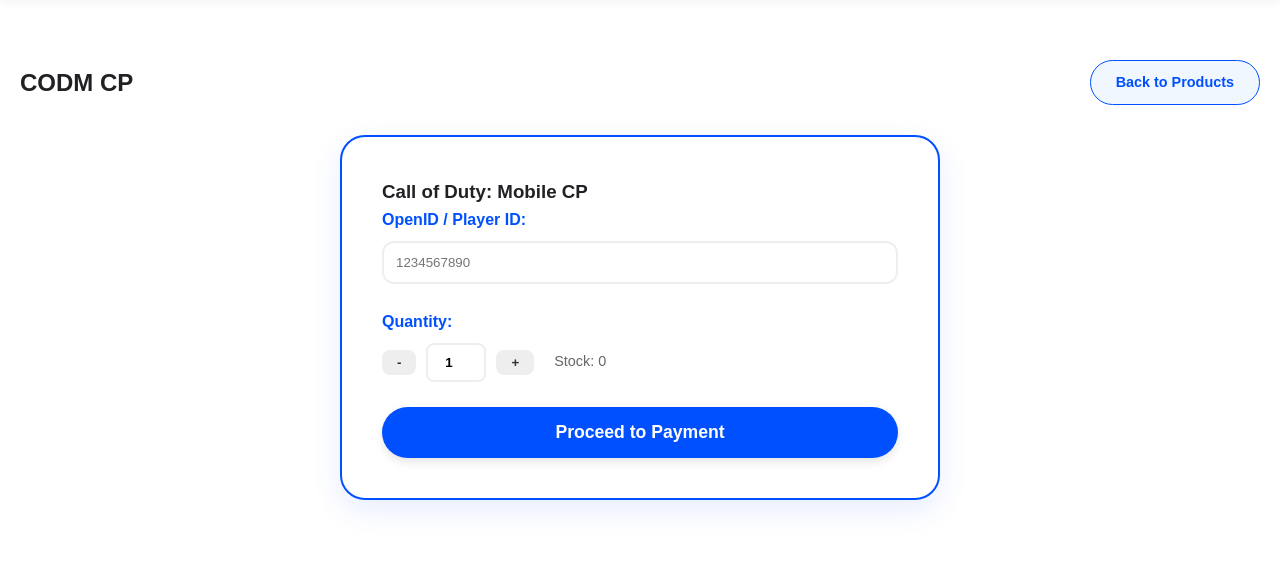
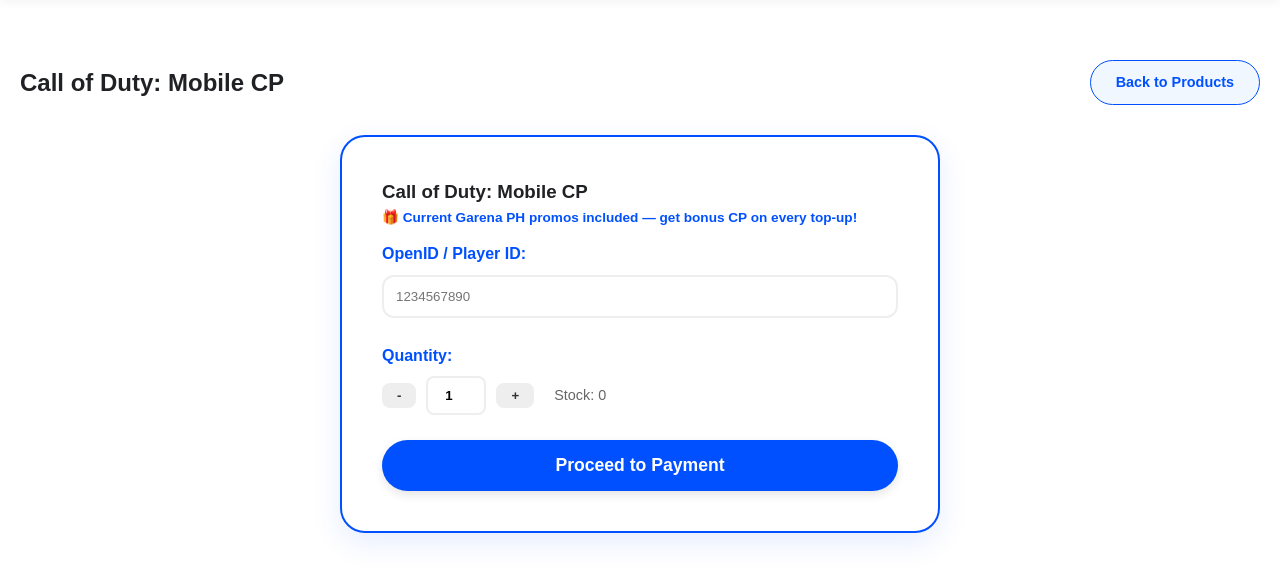
Before and after one commit to Jaylo01/tech-noblade, a PHP site: page /customer/pricelist-codm.php in a window 1280 px wide. Shown: the part 222-795 px from the top of the page. Run offline with PHP 8.4, Linux system fonts and the light colour scheme; data that the repository does not hold is empty.

Commit message:
Fix CODM pricelist: match DB game name and show Garena bonus CP promo note

```diff
--- a/customer/pricelist-codm.php
+++ b/customer/pricelist-codm.php
@@ -1,6 +1,6 @@
 <?php
 require_once '../api/db.php';
-$game = "Call of Duty: Mobile";
+$game = "Call of Duty Mobile"; // Match exact DB value (no colon)
 
 // Security Hardening: Use prepared statements
 $stmt = $conn->prepare("SELECT SUM(stock) as stock FROM product_skus WHERE game = ? AND price > 0 AND item_name != '' ORDER BY price ASC");
@@ -63,11 +63,12 @@ $stmt->close();
 
     <main class="product-main">
         <div class="product-header-row">
-            <h2 class="section-title product-title">CODM CP</h2>
+            <h2 class="section-title product-title">Call of Duty: Mobile CP</h2>
             <a href="products.php" class="btn btn-back-product">Back to Products</a>
         </div>
         <div class="modal-content product-form-container">
             <h3>Call of Duty: Mobile CP</h3>
+            <p style="color:#0050FF;font-size:0.85rem;margin:0 0 12px;font-weight:600;">🎁 Current Garena PH promos included — get bonus CP on every top-up!</p>
 
             <form action="payment.php" method="get">
                 <!-- CODM Specific Inputs -->
@@ -84,7 +85,7 @@ $stmt->close();
                         <span class="stock-label">Stock: <span id="stock-count"><?php echo $stock; ?></span></span>
                     </div>
                 </div>
-                <input type="hidden" name="game" value="Call of Duty: Mobile">
+                <input type="hidden" name="game" value="Call of Duty Mobile">
                 <ul class="pricing-list" id="pricing-list">
                     <?php
                     // Security Hardening: Use prepared statements
```
